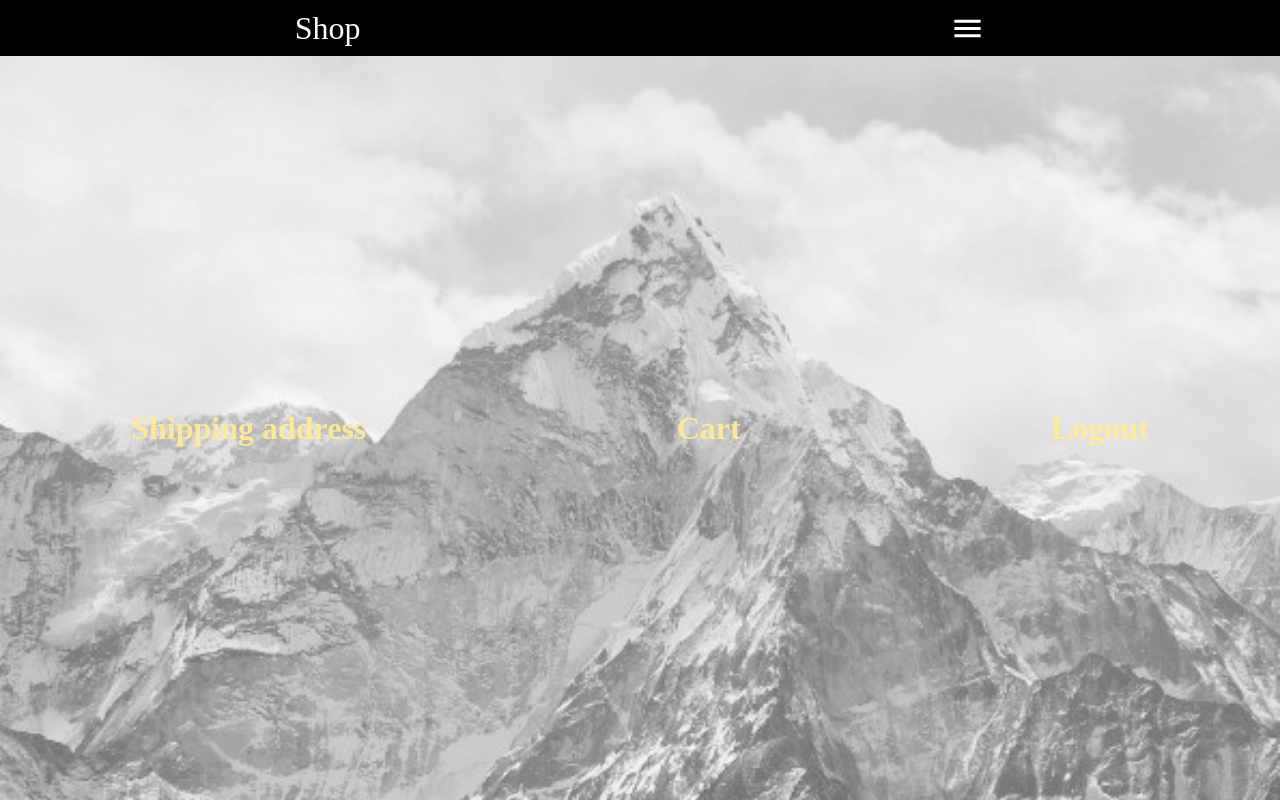
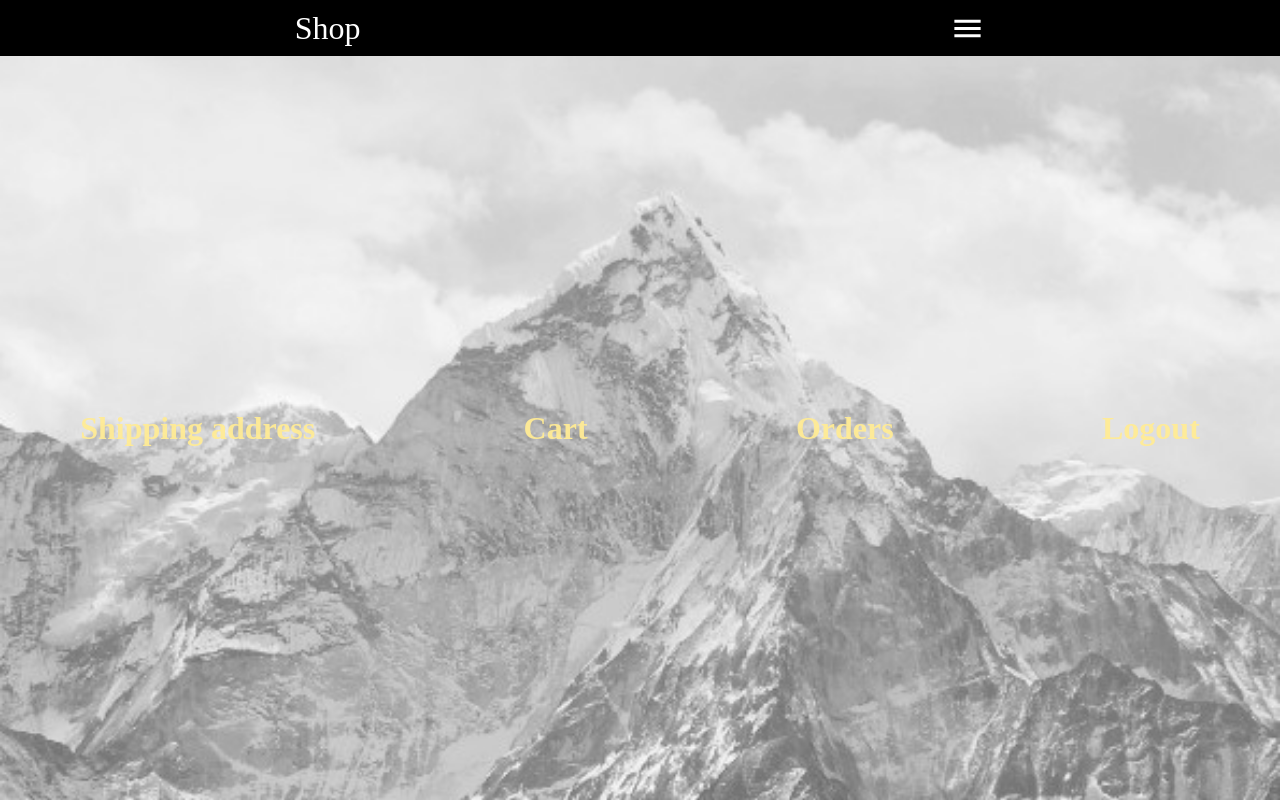
Before and after one commit to AlexVascon/E-commerce, a React (Create React App) app in the folder client/: page /account in a window 1280 px wide. Built offline with nearby package versions, Linux system fonts and the light colour scheme; sample sign-in values are in the browser's storage.

Commit message:
fix: add link to view my orders

```diff
--- a/client/src/views/Account.js
+++ b/client/src/views/Account.js
@@ -15,6 +15,7 @@ export default function Account() {
     <ViewResponsive imageUrl={process.env.PUBLIC_URL + accountImg}>
       <LinkText to='/shipping'>Shipping address</LinkText>
       <LinkText to='/cart'>Cart</LinkText>
+      <LinkText to='/my-orders'>Orders</LinkText>
       <Text onClick={() => {
         dispatch(logout())
         navigate('/portal')
```
